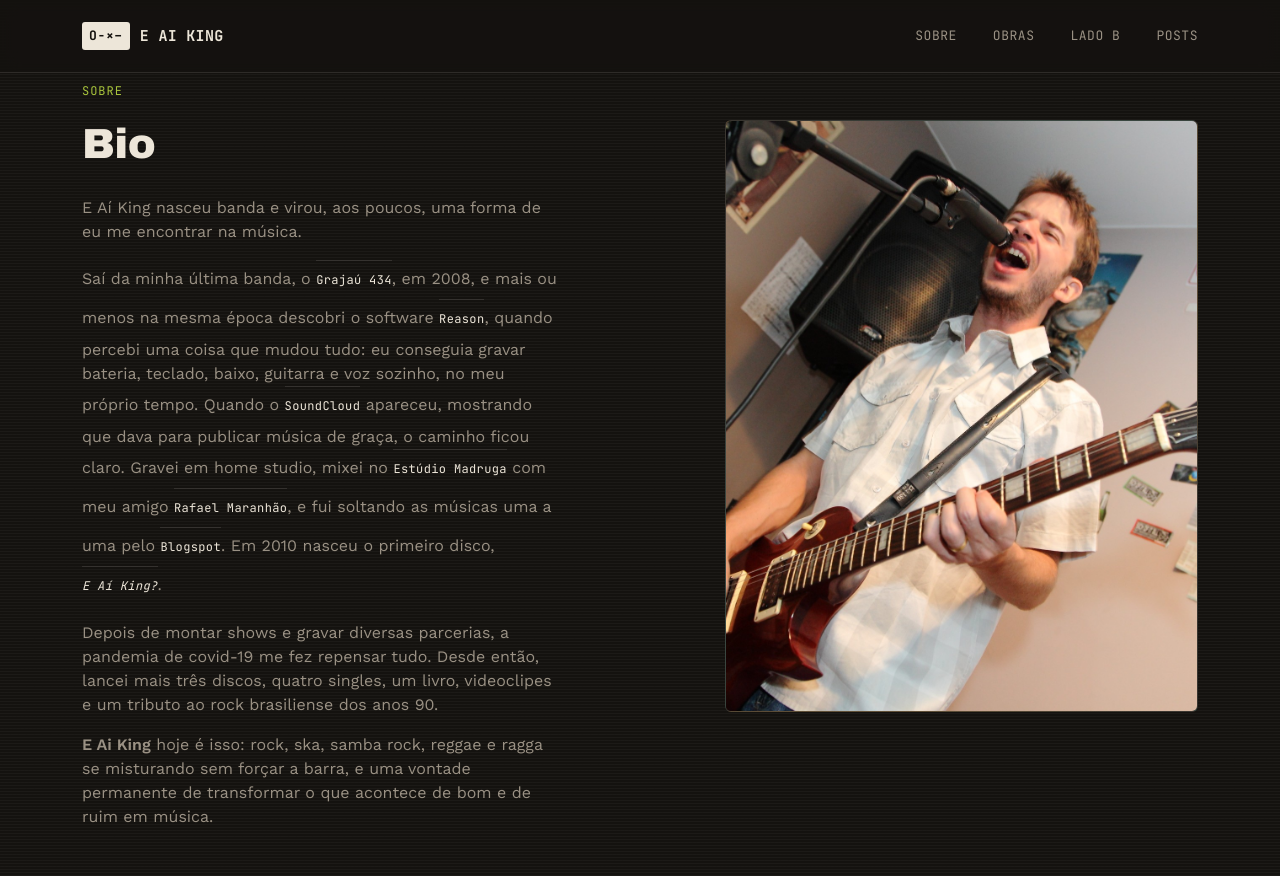
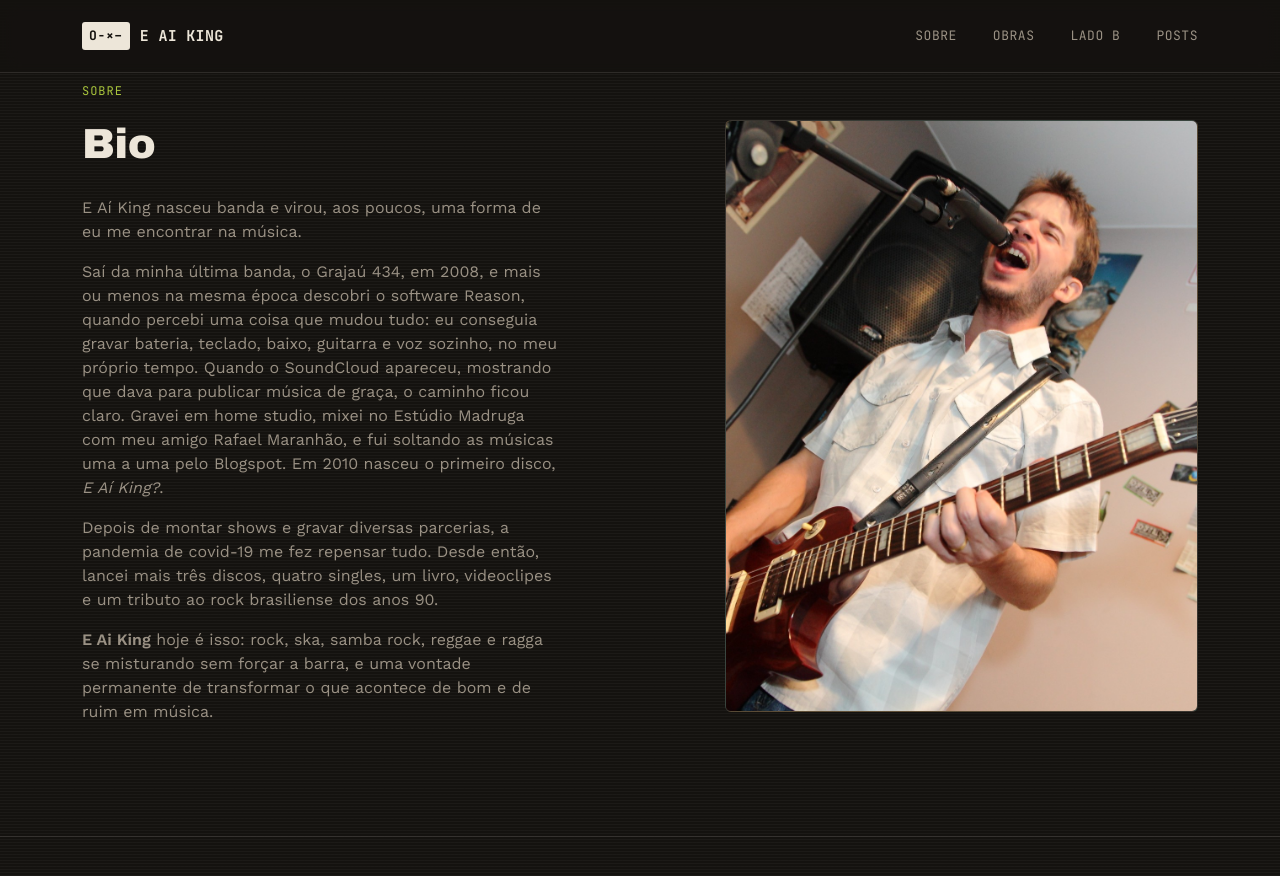
Before and after one commit to srcaetano/eaiking.github.io, a Jekyll site: the page built from index.html, in a window 1280 px wide and 900 px high, scrolled down 903 px. Shown: the top 876 px of the window. Built offline with Jekyll 4.4.1, drawn with Linux system fonts in a browser that asks for light colours.

Commit message:
Refactor HTML to simplify anchor tags
Updated HTML content to remove unnecessary class attributes and improve readability.

```diff
--- a/index.html
+++ b/index.html
@@ -93,7 +93,7 @@
           <p>Hoje é isso: rock, ska, samba rock e dancehall se misturando sem forçar a barra, transformando o que acontece de bom e de ruim em música.</p> -->
           <p>E Aí King nasceu banda e virou, aos poucos, uma forma de eu me encontrar na música.</p>
 
-          <p>Saí da minha última banda, o <a class="cta" href="https://onerpm.link/672140418442" target="_blank" rel="noopener noreferrer">Grajaú 434</a>, em 2008, e mais ou menos na mesma época descobri o software <a class="cta" href="https://www.reasonstudios.com/" target="_blank" rel="noopener noreferrer">Reason</a>, quando percebi uma coisa que mudou tudo: eu conseguia gravar bateria, teclado, baixo, guitarra e voz sozinho, no meu próprio tempo. Quando o <a class="cta" href="http://soundcloud.com/e-ai-king" target="_blank" rel="noopener noreferrer">SoundCloud</a> apareceu, mostrando que dava para publicar música de graça, o caminho ficou claro. Gravei em home studio, mixei no <a class="cta" href="https://www.estudiomadruga.com.br/" target="_blank" rel="noopener noreferrer">Estúdio Madruga</a> com meu amigo <a class="cta" href="https://www.instagram.com/maranhaotrampa/"  target="_blank" rel="noopener noreferrer">Rafael Maranhão</a>, e fui soltando as músicas uma a uma pelo <a class="cta" href="http://eaiking.blogspot.com/"  target="_blank" rel="noopener noreferrer">Blogspot</a>. Em 2010 nasceu o primeiro disco, <a class="cta" href="https://onerpm.link/2492153310" target="_blank" rel="noopener noreferrer"><em>E Aí King?</em></a>.</p>
+          <p>Saí da minha última banda, o <a href="https://onerpm.link/672140418442" target="_blank" rel="noopener noreferrer">Grajaú 434</a>, em 2008, e mais ou menos na mesma época descobri o software <a href="https://www.reasonstudios.com/" target="_blank" rel="noopener noreferrer">Reason</a>, quando percebi uma coisa que mudou tudo: eu conseguia gravar bateria, teclado, baixo, guitarra e voz sozinho, no meu próprio tempo. Quando o <a href="http://soundcloud.com/e-ai-king" target="_blank" rel="noopener noreferrer">SoundCloud</a> apareceu, mostrando que dava para publicar música de graça, o caminho ficou claro. Gravei em home studio, mixei no <a href="https://www.estudiomadruga.com.br/" target="_blank" rel="noopener noreferrer">Estúdio Madruga</a> com meu amigo <a href="https://www.instagram.com/maranhaotrampa/"  target="_blank" rel="noopener noreferrer">Rafael Maranhão</a>, e fui soltando as músicas uma a uma pelo <a href="http://eaiking.blogspot.com/"  target="_blank" rel="noopener noreferrer">Blogspot</a>. Em 2010 nasceu o primeiro disco, <a href="https://onerpm.link/2492153310" target="_blank" rel="noopener noreferrer"><em>E Aí King?</em></a>.</p>
 
           <p>Depois de montar shows e gravar diversas parcerias, a pandemia de covid-19 me fez repensar tudo. Desde então, lancei mais três discos, quatro singles, um livro, videoclipes e um tributo ao rock brasiliense dos anos 90.</p>
 
@@ -194,7 +194,7 @@
           </div>
           <div class="card-body">
             <div class="card-title">Esse Rapaz</div>
-            <div class="card-year">2022 — lembrança do <a class="cta" href="https://www.311cruise.com/history/lineup/#2019">311 Cruise 2019</a></div>
+            <div class="card-year">2022 — lembrança do <a href="https://www.311cruise.com/history/lineup/#2019">311 Cruise 2019</a></div>
             <div class="tags"><span class="tag funk">rock</span><span class="tag reggae">reggae</span></div>
             <a class="cta" href="https://onerpm.link/226395537129">Ouça / Stream →</a>
           </div>
@@ -232,7 +232,7 @@
           </div>
           <div class="card-body">
             <div class="card-title">Tributo Baré-Cola</div>
-            <div class="card-year">2026 — homenagem às bandas que definiram a <a class="cta" href="https://www.youtube.com/@geracaobare-cola5773">cena de rock de Brasília nos anos 90</a></div>
+            <div class="card-year">2026 — homenagem às bandas que definiram a <a href="https://www.youtube.com/@geracaobare-cola5773">cena de rock de Brasília nos anos 90</a></div>
             <div class="tags"><span class="tag funk">rock</span><span class="tag reggae">reggae</span></div>
             <a class="cta" href="https://youtube.com/playlist?list=PLS6NF350A-ZJE6ii0FR5VGrgQkurSJMin&si=tj3wtg5boKEVjPFJ">Ouça / Stream →</a>
           </div>
```
